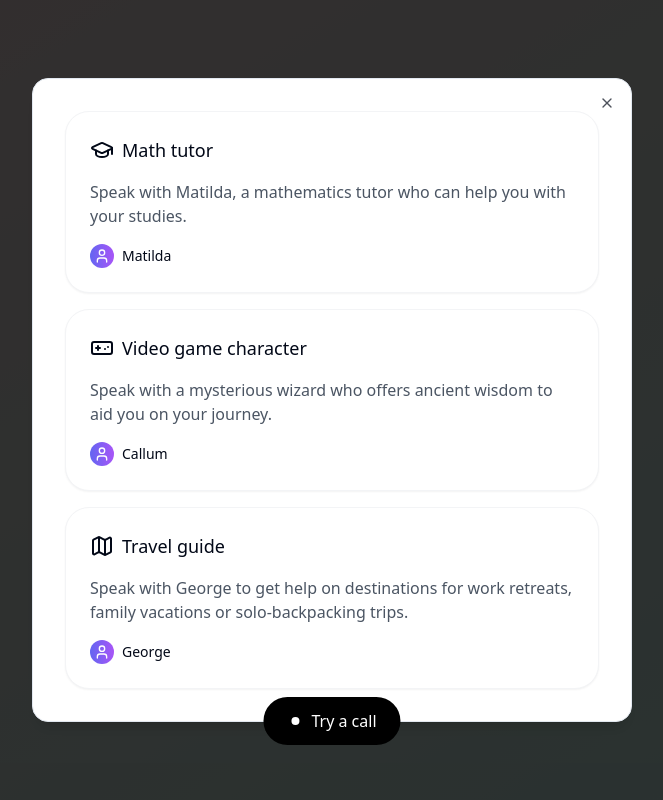
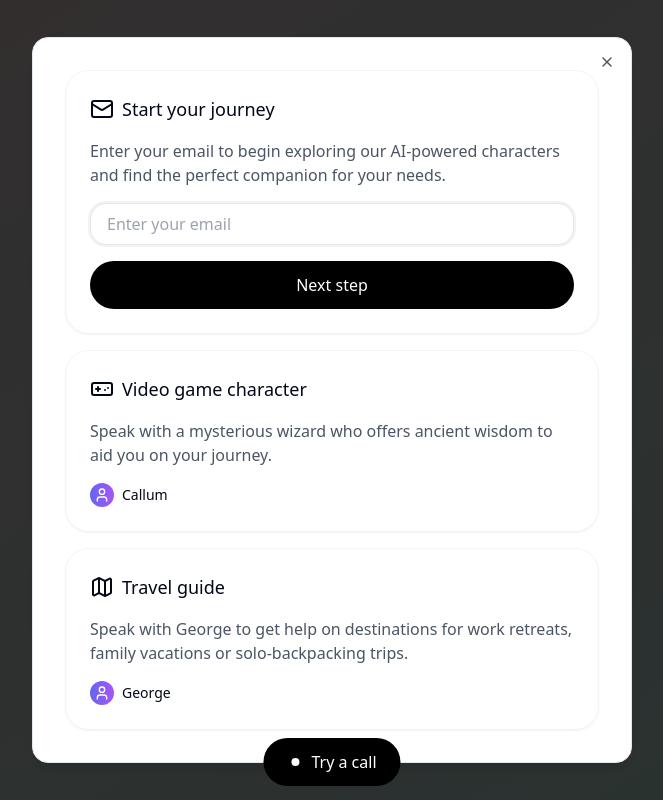
Before and after one commit to Filip-Lasyk/popup-garden, a React (Vite) app: page / in a window 1280 px wide. Both pictures are taken after a click on the button "Open Characters". Shown: the whole page, without its empty margins (308-971 px from the left). Built offline with nearby package versions, Linux system fonts and the light colour scheme.

Commit message:
Refactor character selection dialog
Refactored the character selection dialog to include a title, description, email input field, and a "next step" button.

```diff
--- a/src/components/CharacterCard.tsx
+++ b/src/components/CharacterCard.tsx
@@ -8,9 +8,35 @@ interface CharacterCardProps {
   description: string;
   name: string;
   onClick?: () => void;
+  isEmailCard?: boolean;
 }
 
-const CharacterCard = ({ icon, title, description, name, onClick }: CharacterCardProps) => {
+const CharacterCard = ({ icon, title, description, name, onClick, isEmailCard }: CharacterCardProps) => {
+  if (isEmailCard) {
+    return (
+      <div className="bg-white rounded-3xl p-6 shadow-sm border border-gray-100">
+        <div className="flex items-center gap-2 mb-4">
+          {icon}
+          <span className="font-medium text-lg">{title}</span>
+        </div>
+        <p className="text-gray-600 mb-4 text-left">{description}</p>
+        <div className="space-y-4">
+          <input
+            type="email"
+            placeholder="Enter your email"
+            className="w-full px-4 py-2 rounded-lg border border-gray-200 focus:outline-none focus:ring-2 focus:ring-black/5"
+          />
+          <button
+            className="w-full bg-black text-white px-6 py-3 rounded-full font-medium hover:bg-black/90 transition-colors"
+            onClick={onClick}
+          >
+            Next step
+          </button>
+        </div>
+      </div>
+    );
+  }
+
   return (
     <div
       onClick={onClick}
--- a/src/components/CharacterDialog.tsx
+++ b/src/components/CharacterDialog.tsx
@@ -1,7 +1,7 @@
 
 import { Dialog, DialogContent } from "@/components/ui/dialog";
 import CharacterCard from "./CharacterCard";
-import { GraduationCap, Gamepad, Map } from "lucide-react";
+import { GraduationCap, Gamepad, Map, Mail } from "lucide-react";
 
 interface CharacterDialogProps {
   isOpen: boolean;
@@ -14,10 +14,11 @@ const CharacterDialog = ({ isOpen, onOpenChange }: CharacterDialogProps) => {
       <DialogContent className="sm:max-w-[600px] p-8 gap-4 grid">
         <div className="grid gap-4">
           <CharacterCard
-            icon={<GraduationCap className="w-6 h-6" />}
-            title="Math tutor"
-            description="Speak with Matilda, a mathematics tutor who can help you with your studies."
-            name="Matilda"
+            icon={<Mail className="w-6 h-6" />}
+            title="Start your journey"
+            description="Enter your email to begin exploring our AI-powered characters and find the perfect companion for your needs."
+            name=""
+            isEmailCard={true}
           />
           <CharacterCard
             icon={<Gamepad className="w-6 h-6" />}
```
